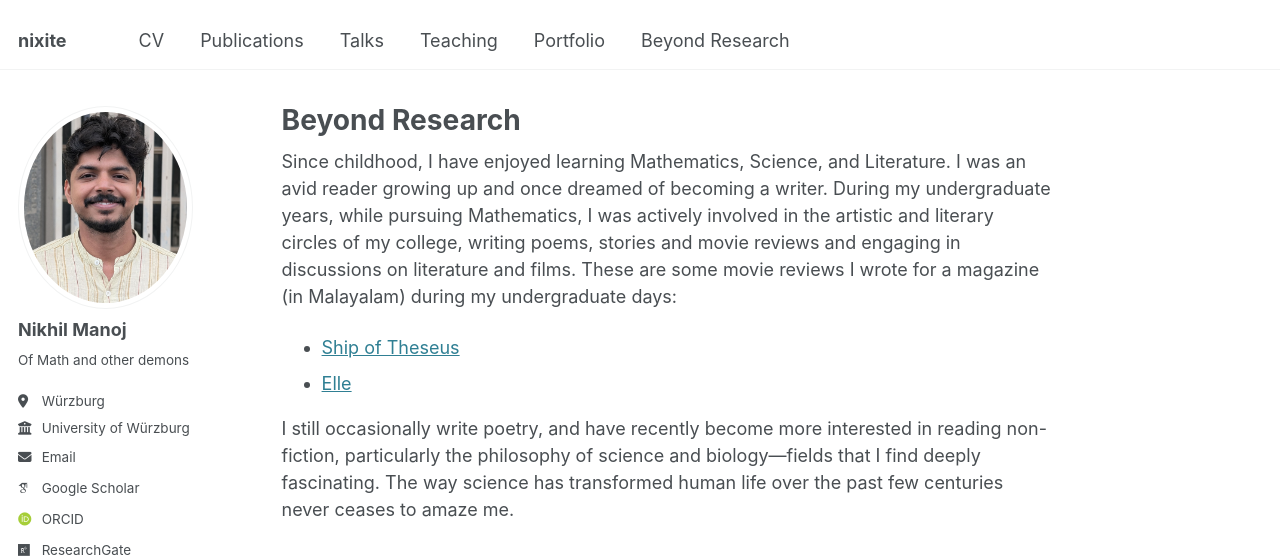
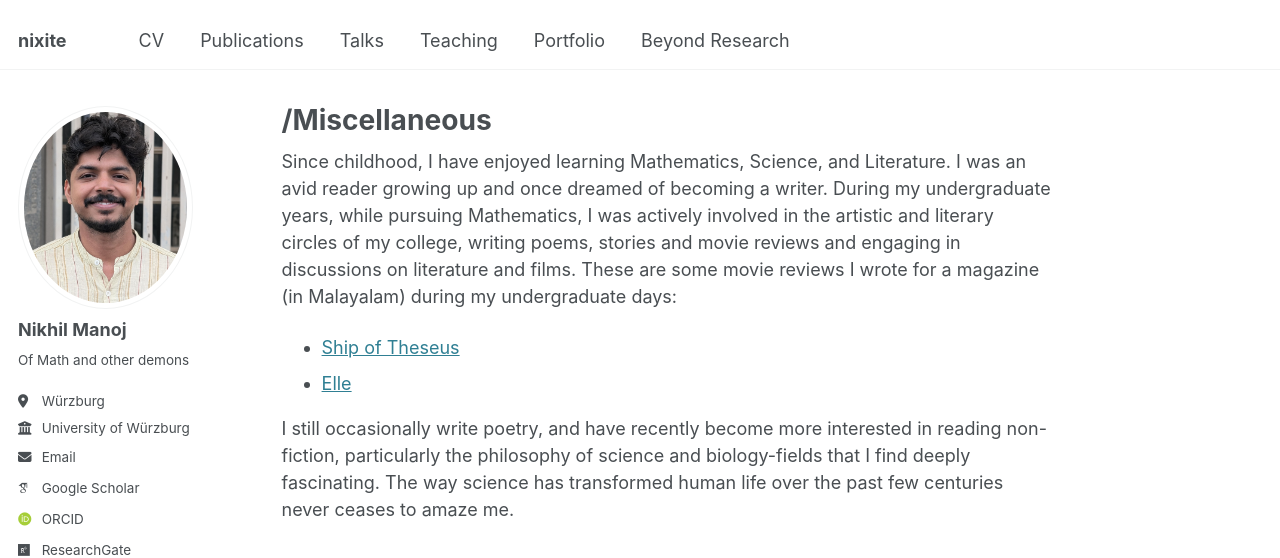
Before and after one commit to nikhil0597/nikhil0597.github.io, a Jekyll site: the page built from _pages/beyond-research.md, in a window 1280 px wide and 1346 px high. Shown: the top 558 px of the window. Built offline with Jekyll 4.4.1, drawn with Linux system fonts in a browser that asks for light colours; some web fonts are replaced.

Commit message:
Update beyond-research.md

```diff
--- a/_pages/beyond-research.md
+++ b/_pages/beyond-research.md
@@ -1,5 +1,5 @@
 ---
-title: "Beyond Research"
+title: "/Miscellaneous"
 permalink: /beyond-research/
 toc: true
 sidebar:
@@ -9,7 +9,7 @@ Since childhood, I have enjoyed learning Mathematics, Science, and Literature. I
 - [Ship of Theseus](https://magazine.assisijeevan.com/p/717)
 - [Elle](https://magazine.assisijeevan.com/p/448)
 
-I still occasionally write poetry, and have recently become more interested in reading non-fiction, particularly the philosophy of science and biology—fields that I find deeply fascinating. The way science has transformed human life over the past few centuries never ceases to amaze me.
+I still occasionally write poetry, and have recently become more interested in reading non-fiction, particularly the philosophy of science and biology-fields that I find deeply fascinating. The way science has transformed human life over the past few centuries never ceases to amaze me.
 
 ## Some books I love
 Here are some of my most favorite books that I keep returning to:
```
